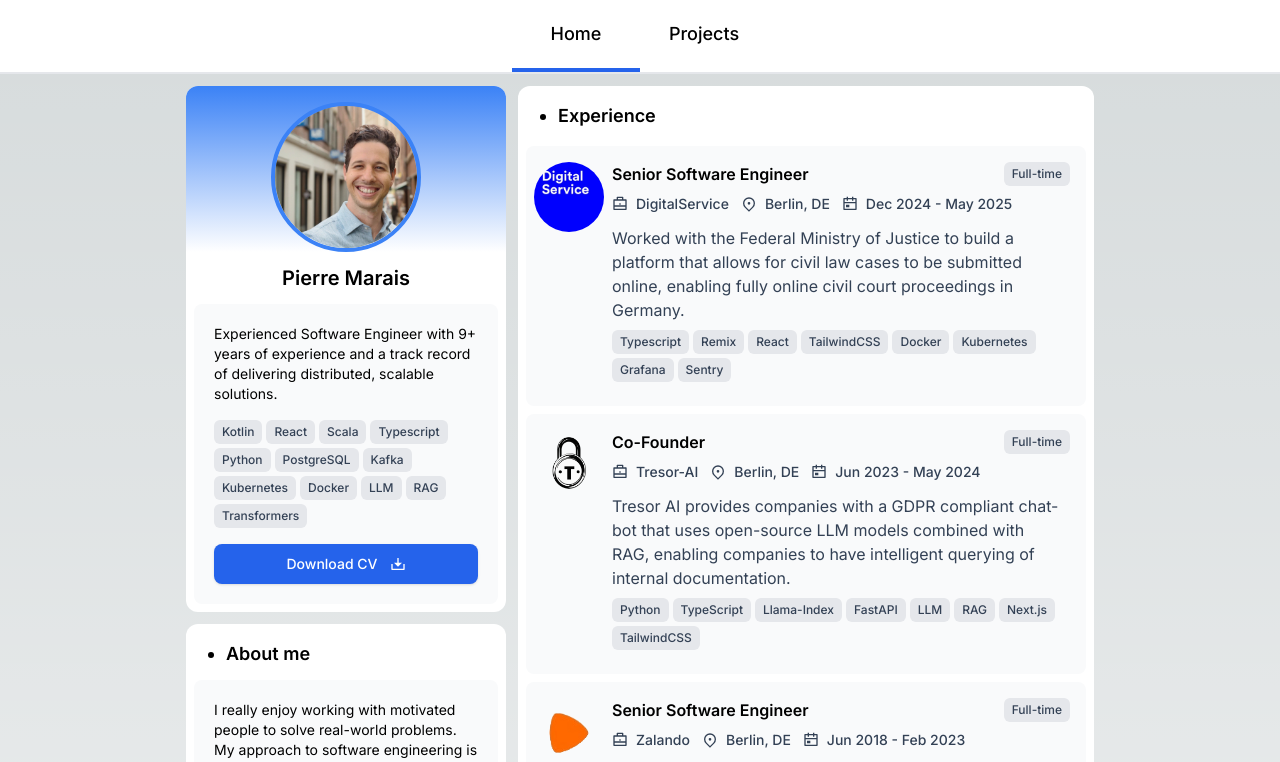
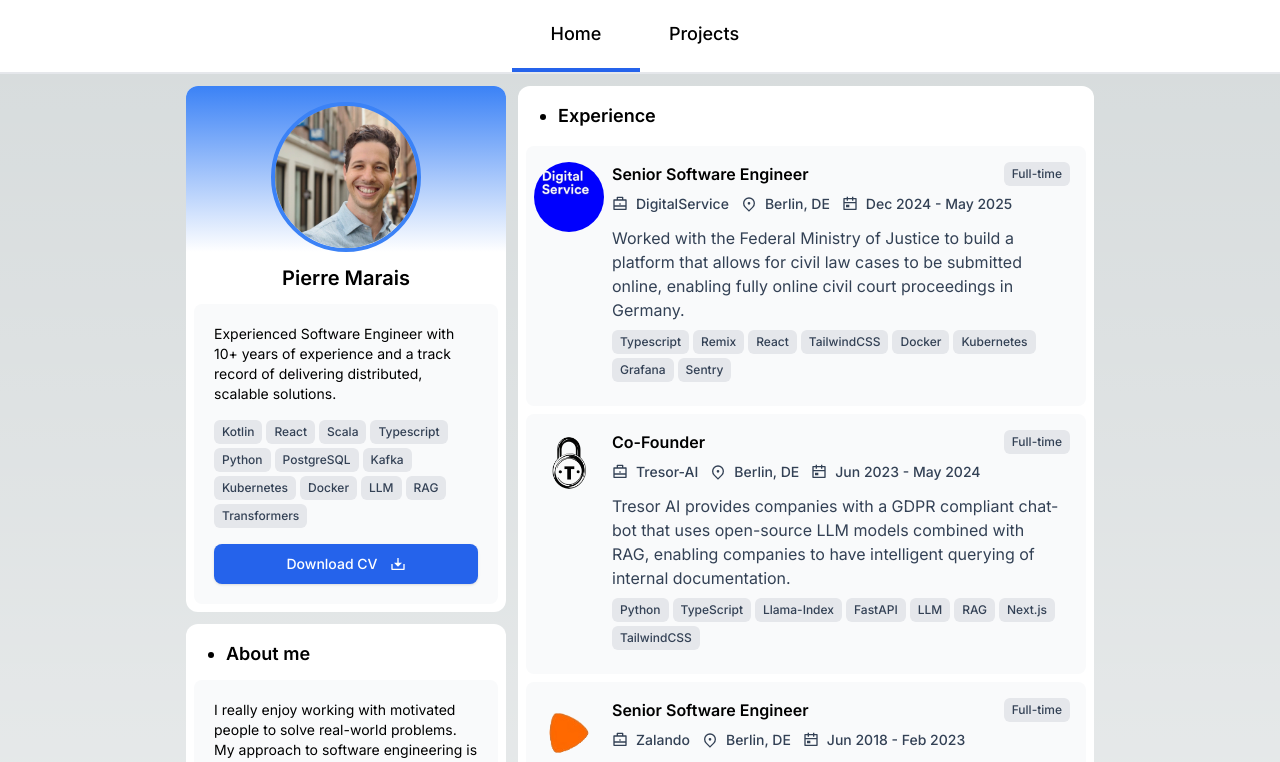
Before and after one commit to Deeds67/portfolio, a Next.js app: page / in a window 1280 px wide. Shown: the top 762 px of the page. Built offline with nearby package versions, Linux system fonts and the light colour scheme.

Commit message:
Update index.tsx

```diff
--- a/src/components/ui/Introduction/index.tsx
+++ b/src/components/ui/Introduction/index.tsx
@@ -13,7 +13,7 @@
                 </div>
                 <p className="flex justify-center font-semibold text-xl mb-3">Pierre Marais</p>
                 <div className="text-sm bg-gray-50 rounded-lg p-5 mx-2">
-                    Experienced Software Engineer with 9+ years of experience and a track record of delivering distributed, scalable solutions.
+                    Experienced Software Engineer with 10+ years of experience and a track record of delivering distributed, scalable solutions.
                     <div className="my-4">
                         <Tags tags={tags}></Tags>
                     </div>
```
